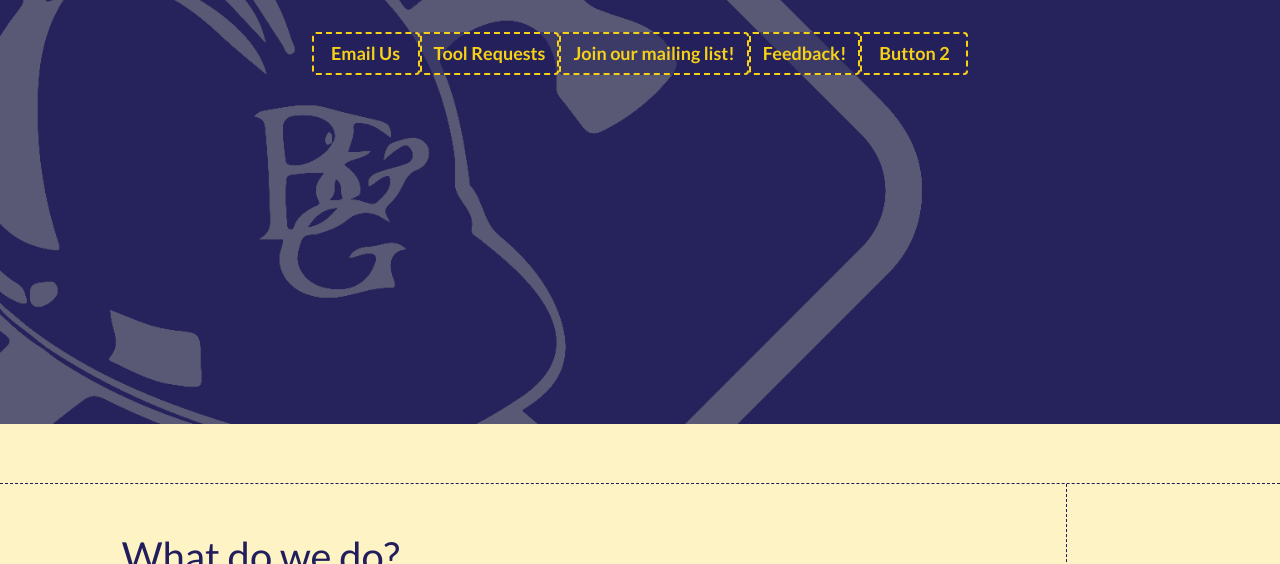
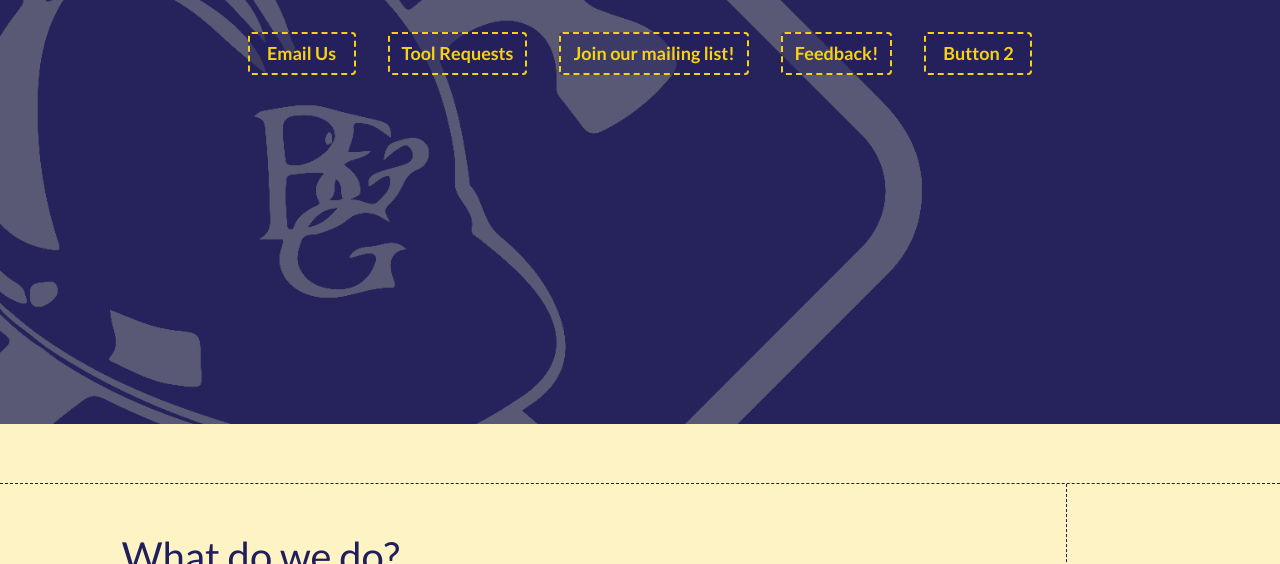
Before and after one commit to zbotpoint/bng, a website: page index.html in a window 1280 px wide. Shown: the part 536-1100 px from the top of the page. Drawn offline with nearby package versions, Linux system fonts and the light colour scheme.

Commit message:
Fixing index spacing mobile

```diff
--- a/index.html
+++ b/index.html
@@ -62,7 +62,7 @@
                         <h3 class="text-gold align-middle">A SPECIAL KIND OF SPIRIT COMMITTEE</h3>
                     </div>
                     <div class="text-center mx-auto my-5">
-                        <ul class="d-flex justify-content-center flex-wrap flex-column flex-md-row">
+                        <ul class="d-flex justify-content-center flex-wrap flex-column flex-md-row index-buttons">
                             <li>
                                 <a href="mailto:blueandgold@skule.ca" class="button"><button class="btn btn-1">Email Us</button></a>
                             </li>
--- a/main.scss
+++ b/main.scss
@@ -327,6 +327,9 @@ ul {
   list-style: none;
   padding:0;
 }
+ul.index-buttons .btn {
+  @extend .mx-md-3;
+}
 .btn {
   display: block;
   -webkit-appearance: none;
```
Also changed, not shown: main.css, 1 other file.
